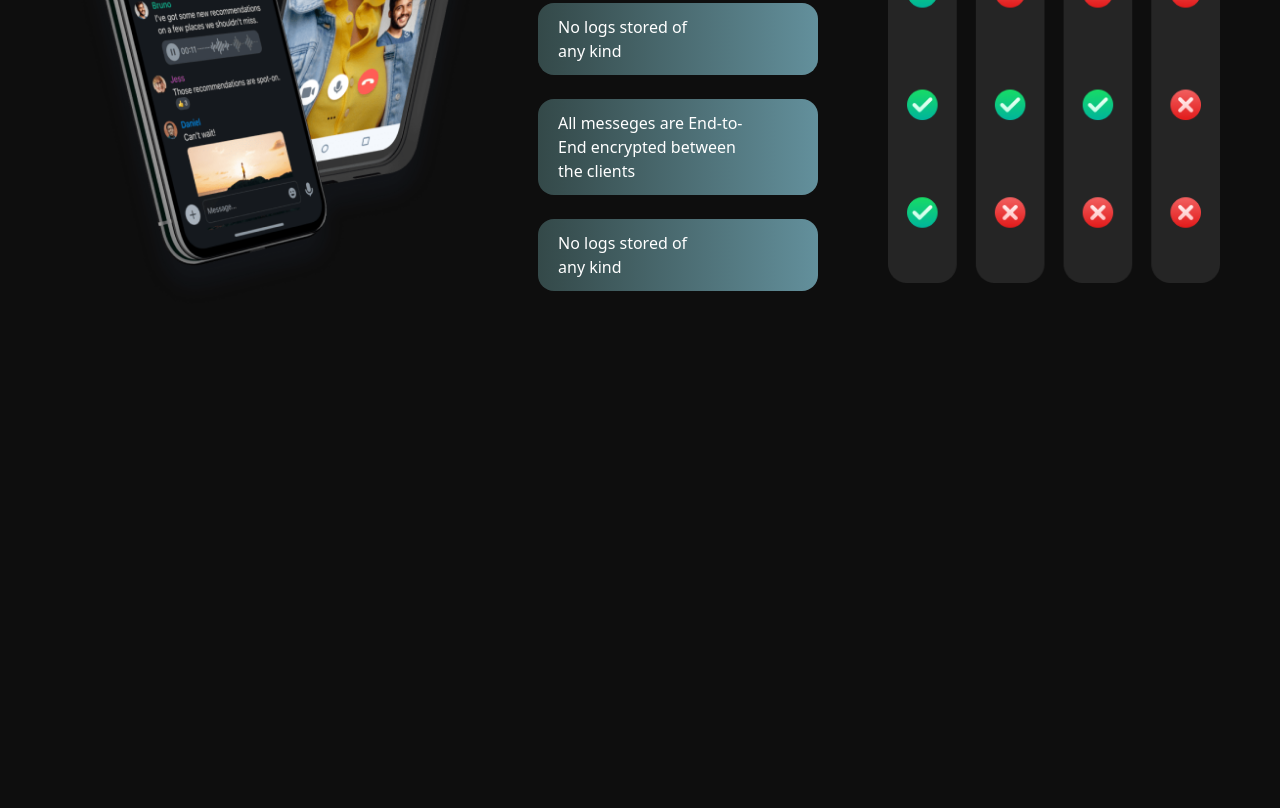
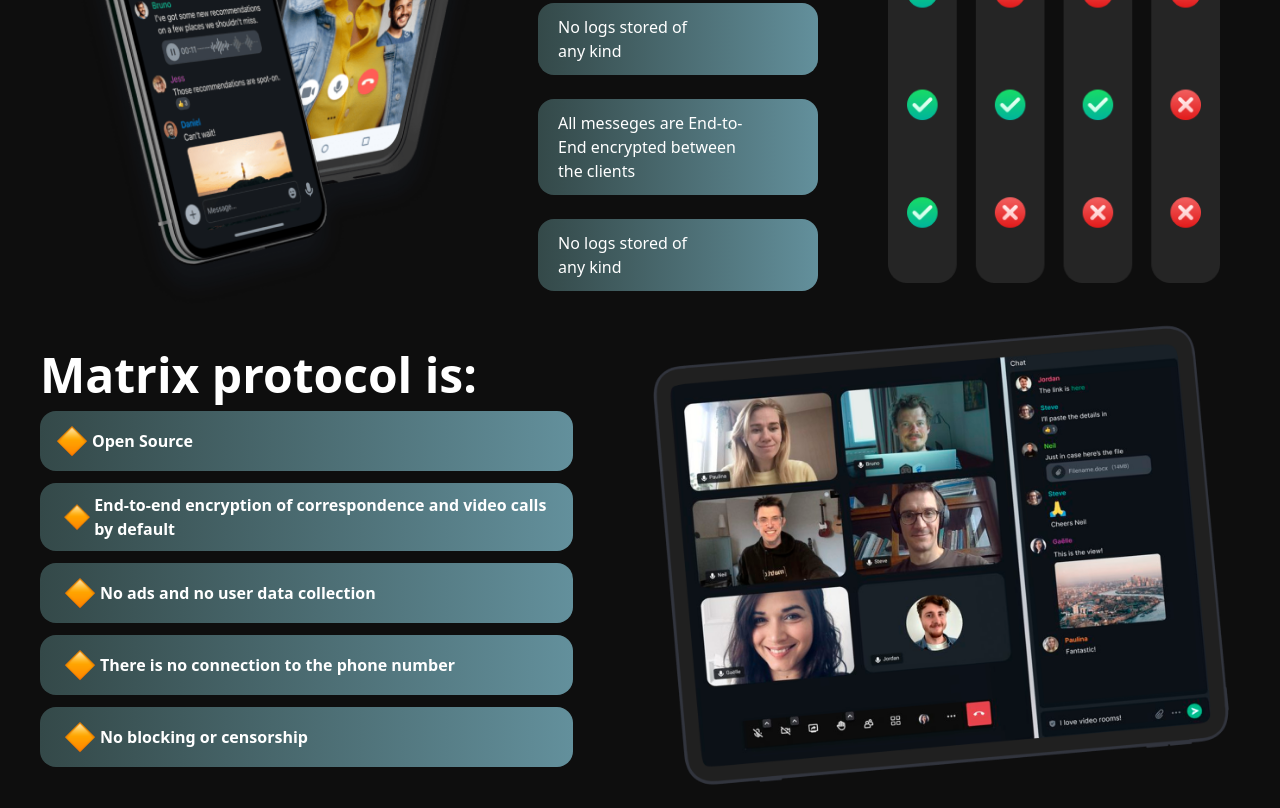
Before and after one commit to AsadovSarfarozzz/fifth-project-ingit, a website: page src/index.html in a window 1280 px wide. Shown: the part 1208-2016 px from the top of the page. Before the commit the page ends 1517 px from the top, so only its background shows below. Drawn offline with nearby package versions, Linux system fonts and the light colour scheme; files that its build step writes are made by us from their sources.

Commit message:
third section

```diff
--- a/src/index.html
+++ b/src/index.html
@@ -60,5 +60,21 @@
             </div>
         </div>
     </section>
+
+    <section class="max-w-300 m-auto flex flex-col flex-col-reverse items-center lg:flex-row gap-20">
+        <div>
+            <h1 class="text-white font-bold text-[34px] text-center lg:text-left lg:text-5xl font-black">Matrix protocol is: </h1>
+
+            <p class="bg-linear-to-r from-[#344949] to-[#63909C] py-2.5 px-3 rounded-2xl flex mt-3 items-center text-white font-bold"><span><img src="./🔸.png" alt=""></span> Open Source</p>
+            <p class="bg-linear-to-r from-[#344949] to-[#63909C] py-2.5 px-5 rounded-2xl flex mt-3 items-center text-white font-bold"><span><img src="./🔸.png" alt=""></span> End-to-end encryption of correspondence and video calls by default</p>
+            <p class="bg-linear-to-r from-[#344949] to-[#63909C] py-2.5 px-5 rounded-2xl flex mt-3 items-center text-white font-bold"><span><img src="./🔸.png" alt=""></span> No ads and no user data collection</p>
+            <p class="bg-linear-to-r from-[#344949] to-[#63909C] py-2.5 px-5 rounded-2xl flex mt-3 items-center text-white font-bold"><span><img src="./🔸.png" alt=""></span> There is no connection to the phone number</p>
+            <p class="bg-linear-to-r from-[#344949] to-[#63909C] py-2.5 px-5 rounded-2xl flex mt-3 items-center text-white font-bold"><span><img src="./🔸.png" alt=""></span> No blocking or censorship</p>
+        </div>
+
+        <div>
+            <img src="./Group 142324.png" alt="">
+        </div>
+    </section>
 </body>
 </html>
```
Also changed, not shown: src/Group 142324.png (added), src/🔸.png (added).
